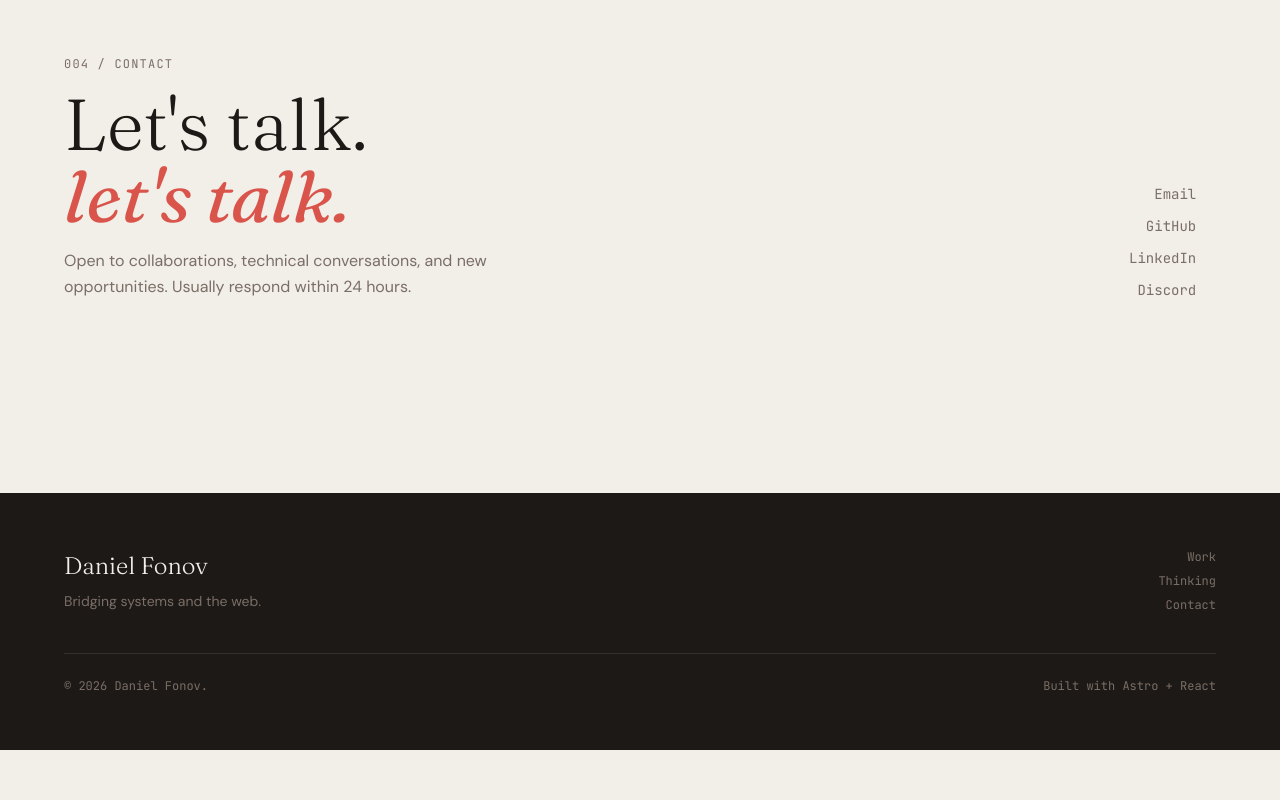
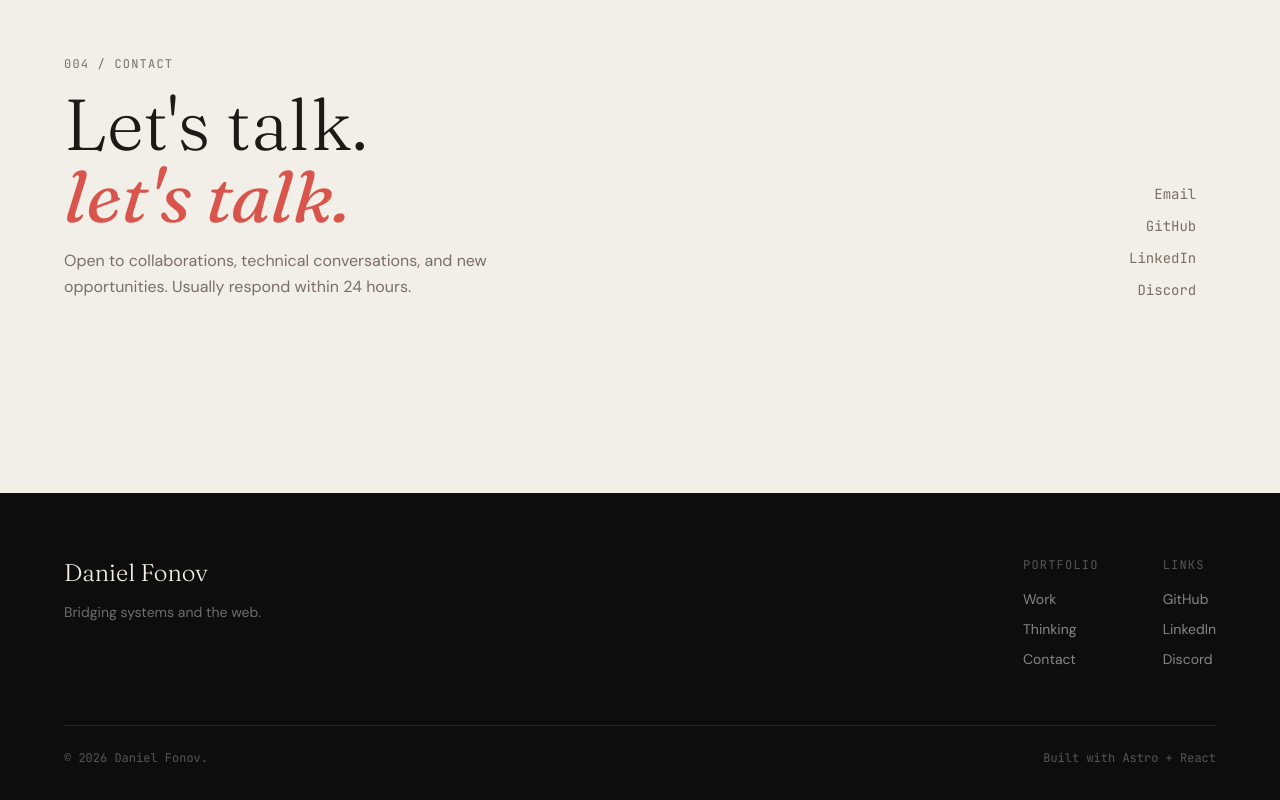
Before and after one commit to VodTinker/portfolio-daniel, an Astro site: page / in a window 1280 px wide. Shown: the part 3184-3984 px from the top of the page. Before the commit the page ends 3934 px from the top, so only its background shows below. Built offline with nearby package versions, Linux system fonts and the light colour scheme; Astro itself is replaced by a stand-in of ours.

Commit message:
feat: footer kioku style — dark two-column layout, wordmark + nav columns

```diff
--- a/src/components/FooterMinimal.tsx
+++ b/src/components/FooterMinimal.tsx
@@ -6,25 +6,32 @@ const FooterMinimal = () => {
   const year = new Date().getFullYear();
 
   return (
-    <footer className="bg-ink text-[hsl(var(--bg))] px-6 sm:px-10 lg:px-16 py-14">
+    <footer className="bg-[#0D0D0D] text-[hsl(var(--bg))] px-6 sm:px-10 lg:px-16 py-16">
       <div className="max-w-6xl mx-auto">
 
-        <div className="flex flex-col sm:flex-row sm:items-end justify-between gap-10 mb-10">
+        <div className="grid grid-cols-1 sm:grid-cols-[1fr_auto_auto] gap-12 sm:gap-16 mb-14">
+
           {/* Wordmark + tagline */}
           <div>
-            <p className="font-serif text-2xl font-light mb-2">Daniel Fonov</p>
-            <p className="text-sm text-[hsl(var(--muted))] max-w-xs leading-relaxed">
+            <p className="font-serif text-2xl font-light text-[hsl(var(--bg))] mb-3">
+              Daniel Fonov
+            </p>
+            <p className="text-sm text-white/40 max-w-xs leading-relaxed">
               {t.footer.tagline}
             </p>
           </div>
 
-          {/* Nav links */}
-          <nav className="flex flex-col sm:items-end gap-2">
+          {/* Nav columna 1 — secciones portfolio */}
+          <div>
+            <p className="text-xs font-mono text-white/30 uppercase tracking-widest mb-4">
+              {(t.footer as any).colNav ?? "Portfolio"}
+            </p>
+            <nav className="flex flex-col gap-2.5">
               {navLinks.map((link) => (
                 <a
                   key={link.key}
                   href={link.href}
-                className="text-xs font-mono text-[hsl(var(--muted))] hover:text-[hsl(var(--bg))] transition-colors"
+                  className="text-sm text-white/50 hover:text-[hsl(var(--bg))] transition-colors"
                 >
                   {t.nav[link.key as keyof typeof t.nav]}
                 </a>
@@ -32,11 +39,24 @@ const FooterMinimal = () => {
             </nav>
           </div>
 
+          {/* Nav columna 2 — links externos */}
+          <div>
+            <p className="text-xs font-mono text-white/30 uppercase tracking-widest mb-4">
+              {(t.footer as any).colSocial ?? "Links"}
+            </p>
+            <nav className="flex flex-col gap-2.5">
+              <a href="https://github.com/VodTinker" target="_blank" rel="noopener noreferrer" className="text-sm text-white/50 hover:text-[hsl(var(--bg))] transition-colors">GitHub</a>
+              <a href="https://linkedin.com/in/daniel-fonov" target="_blank" rel="noopener noreferrer" className="text-sm text-white/50 hover:text-[hsl(var(--bg))] transition-colors">LinkedIn</a>
+              <a href="https://discord.com/users/vodtinker" target="_blank" rel="noopener noreferrer" className="text-sm text-white/50 hover:text-[hsl(var(--bg))] transition-colors">Discord</a>
+            </nav>
+          </div>
+        </div>
+
         <div className="border-t border-white/10 pt-6 flex flex-col sm:flex-row items-start sm:items-center justify-between gap-2">
-          <p className="text-xs font-mono text-[hsl(var(--muted))]">
+          <p className="text-xs font-mono text-white/30">
             © {year} {t.footer.copyright}
           </p>
-          <p className="text-xs font-mono text-[hsl(var(--muted))]">
+          <p className="text-xs font-mono text-white/30">
             {t.footer.built}
           </p>
         </div>
```
Lines whose indentation alone changed are shown as unchanged.
